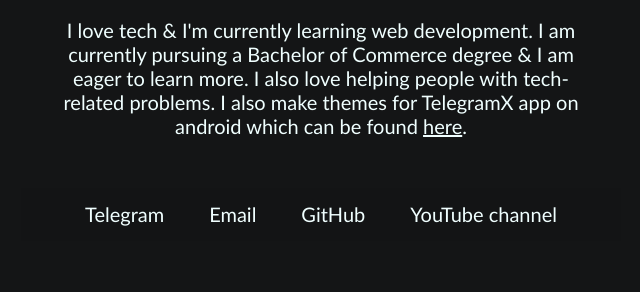
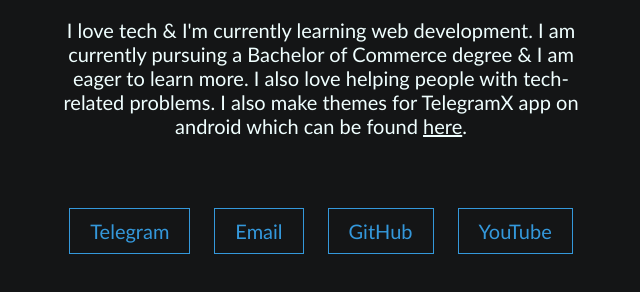
Before and after one commit to milindgoel15/Old-website, a plain HTML site: page index.html in a window 1280 px wide. Shown: the part 300-592 px from the top of the page, without its empty margins (319-959 px from the left). Drawn offline with Linux system fonts and the light colour scheme.

Commit message:
Implement buttons and debloat

```diff
--- a/index.html
+++ b/index.html
@@ -6,32 +6,30 @@
     <meta http-equiv="X-UA-Compatible" content="IE=edge">
     <meta name="viewport" content="width=device-width, initial-scale=1.0">
     <meta name="keywords" content="Milind Goel, milindgoel15, web development">
-    <title>About Milind Goel</title>
+    <title>About Me</title>
     <link rel="stylesheet" href="style.css">
 </head>
 <body>
-
     <div class="container">
-
-        <!-- <header>
-             <a href="https://t.me/MilindGoel15" target="_blank">Telegram</a>
-            <a href="mailto:milindgoel15@gmail.com" target="_blank">Email</a>
-            <a href="https://github.com/milindgoel15" target="_blank">GitHub</a>
-            <a href="https://www.youtube.com/MilindGoel15" target="_blank">YouTube channel</a>
-        </header> -->
-
         <main>
             <img src="images/Vector-Avatar.png" alt="just a background" height="75">
             <h1>Hi, I'm Milind Goel.</h1>
             <p>I love tech & I'm currently learning web development. I am currently pursuing a Bachelor of Commerce degree & I am eager to learn more. I also love helping people with tech-related problems. I also make themes for TelegramX app on android which can be found <a href="https://t.me/MilindGoel15TgXThemes" target="_blank">here</a>.</p>
         </main>
-
-        <footer>
-            <a href="https://t.me/MilindGoel15" target="_blank">Telegram</a>
-            <a href="mailto:milindgoel15@gmail.com" target="_blank">Email</a>
-            <a href="https://github.com/milindgoel15" target="_blank">GitHub</a>
-            <a href="https://www.youtube.com/MilindGoel15" target="_blank">YouTube channel</a>
-        </footer>
+        <div class="buttons">
+            <form action="https://t.me/MilindGoel15" target="_blank">
+                <button class="btn btn1">Telegram</button>
+            </form>
+            <form action="mailto:milindgoel15@gmail.com" target="_blank">
+                <button class="btn btn2">Email</button>
+            </form>
+            <form action="https://github.com/milindgoel15" target="_blank">
+                <button class="btn btn3">GitHub</button>
+            </form>
+            <form action="https://youtube.com/MilindGoel15" target="_blank">
+                <button class="btn btn4">YouTube</button>
+            </form>
+        </div>
     </div>
 </body>
 </html>
--- a/style.css
+++ b/style.css
@@ -16,25 +16,6 @@
     width: 1024px;
 }
 
-/* header {
-    width: 600px;
-    background-color: rgba(0, 0, 0, 0.062);
-    font-size: 20px;
-    margin-left: auto;
-    margin-right: auto;
-    padding-top: 14px;
-    padding-bottom: 14px;
-    color: azure;
-    text-align: center;
-}
-
-header a {
-    text-decoration: none;
-    font-family: 'Gill Sans', 'Gill Sans MT', Calibri, 'Trebuchet MS', sans-serif;
-    padding-left: 20px;
-    padding-right: 20px;
-} */
-
 main {
     height: 400px;
     margin-left: auto;
@@ -51,24 +32,69 @@
     text-decoration: underline;
 }
 
-footer {
-    width: 600px;
-    background-color: rgba(0, 0, 0, 0.048);
-    font-size: 20px;
-    margin-left: auto;
-    margin-right: auto;
-    padding-top: 14px;
-    padding-bottom: 14px;
-    color: azure;
+.buttons {
     text-align: center;
+    margin-top: 10px;
 }
 
-footer a {
-    text-decoration: none;
-    font-family: 'Gill Sans', 'Gill Sans MT', Calibri, 'Trebuchet MS', sans-serif;
-    padding-left: 20px;
-    padding-right: 20px;
+form {
+    display: flex;
+    display:inline-block;
 }
+.action {
+    align-items: center;
+}
+.btn{
+    border: 1px solid #3498db;
+    background: none;
+    padding: 10px 20px;
+    font-size: 20px;
+    font-family:'Gill Sans', 'Gill Sans MT', Calibri, 'Trebuchet MS', sans-serif;
+    cursor: pointer;
+    margin: 10px;
+    transition: 0.8s;
+    position: relative;
+    overflow: hidden;
+  }
+  .btn1,.btn2{
+    color: #3498db;
+  }
+  .btn3,.btn4{
+    color: #3498db;
+  }
+  .btn1:hover,.btn2:hover{
+    color: #fff;
+  }
+  .btn3:hover,.btn4:hover{
+    color: #fff;
+  }
+  .btn::before{
+    content: "";
+    position: absolute;
+    left: 0;
+    width: 100%;
+    height: 0%;
+    background: #3498db;
+    z-index: -1;
+    transition: 0.8s;
+  }
+  .btn1::before,.btn3::before{
+    top: 0;
+    border-radius: 0 0 50% 50%;
+  }
+  .btn2::before,.btn4::before{
+    bottom: 0;
+    border-radius: 50% 50% 0 0;
+  }
+  .btn3::before,.btn4::before{
+    height: 0%;
+  }
+  .btn1:hover::before,.btn2:hover::before{
+    height: 180%;
+  }
+  .btn3:hover::before,.btn4:hover::before{
+    height: 180%;
+  }
 
 h1 {
     font-size: 60px;
```
